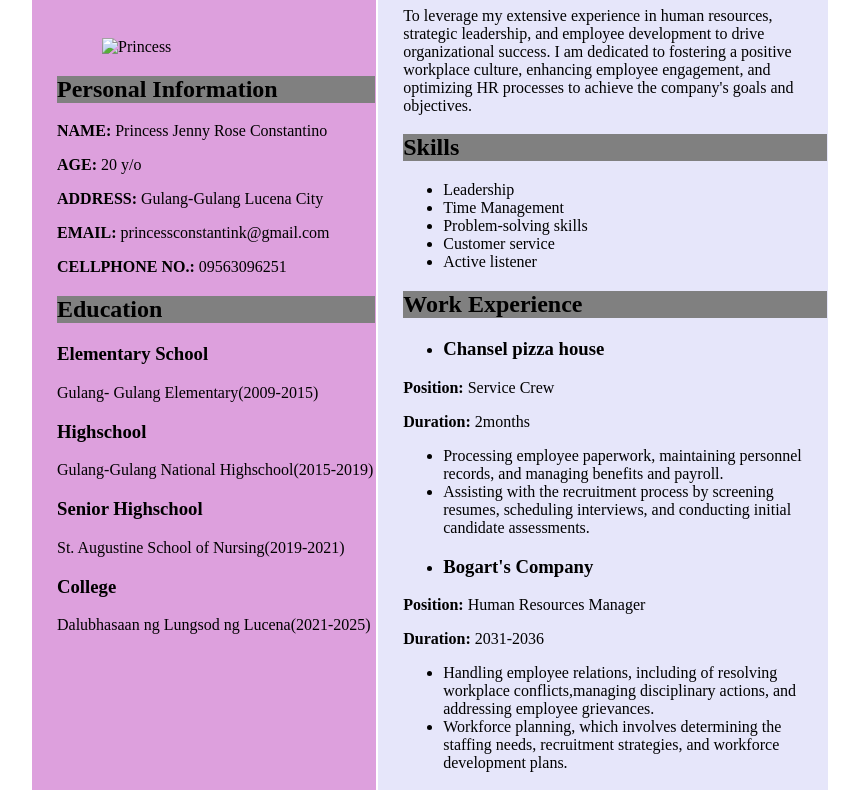
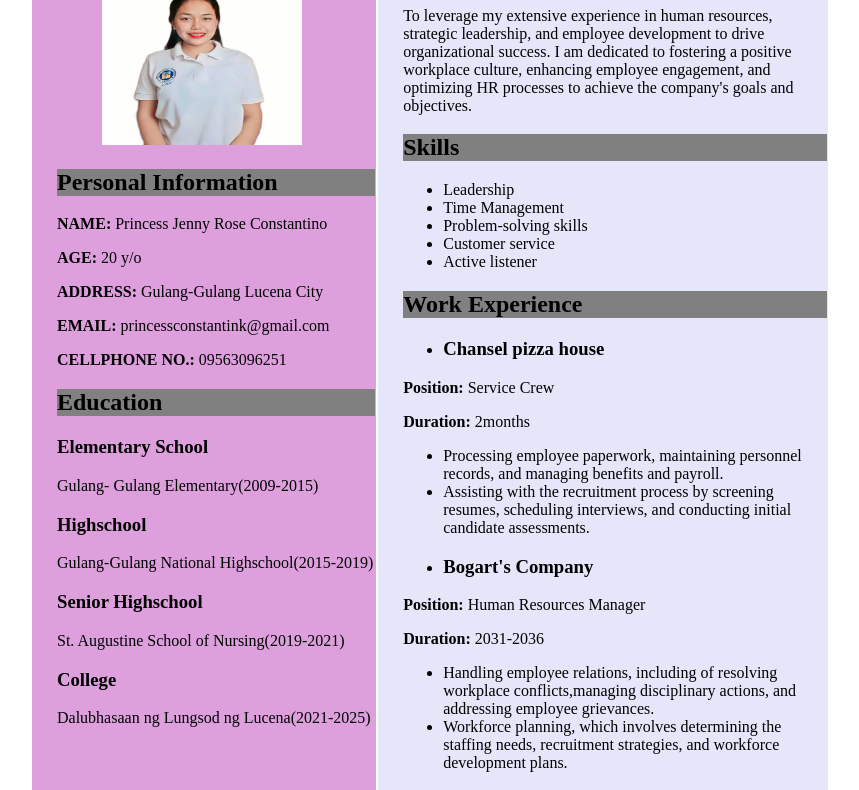
Before and after one commit to PrincessJennyrose/online-resume, a plain HTML site: page index.html in a window 1280 px wide. Shown: the part 169-959 px from the top of the page, without its empty margins (210-1069 px from the left). Drawn offline with Linux system fonts and the light colour scheme.

Commit message:
Update index.html

```diff
--- a/index.html
+++ b/index.html
@@ -11,7 +11,7 @@
             <td width="300px" style="background-color:plum; color: black; padding-left: 25px; font-family: 'Times New Roman', Times, serif;">
 
               <div class="left" style="background-color: plum;">
-                <img src="Cess.jpg.jpg" alt="Princess" height="200" width="200" style="border: black; padding-top: 10px; padding-left: 45px;">
+                <img src="Cess.jpg" alt="Princess" height="200" width="200" style="border: black; padding-top: 10px; padding-left: 45px;">
                 <h2 style="background-color: grey;">Personal Information</h2>
                     <p><strong>NAME:</strong>  Princess Jenny Rose Constantino</p>
                     <p><strong>AGE:</strong>  20 y/o</p>
```
